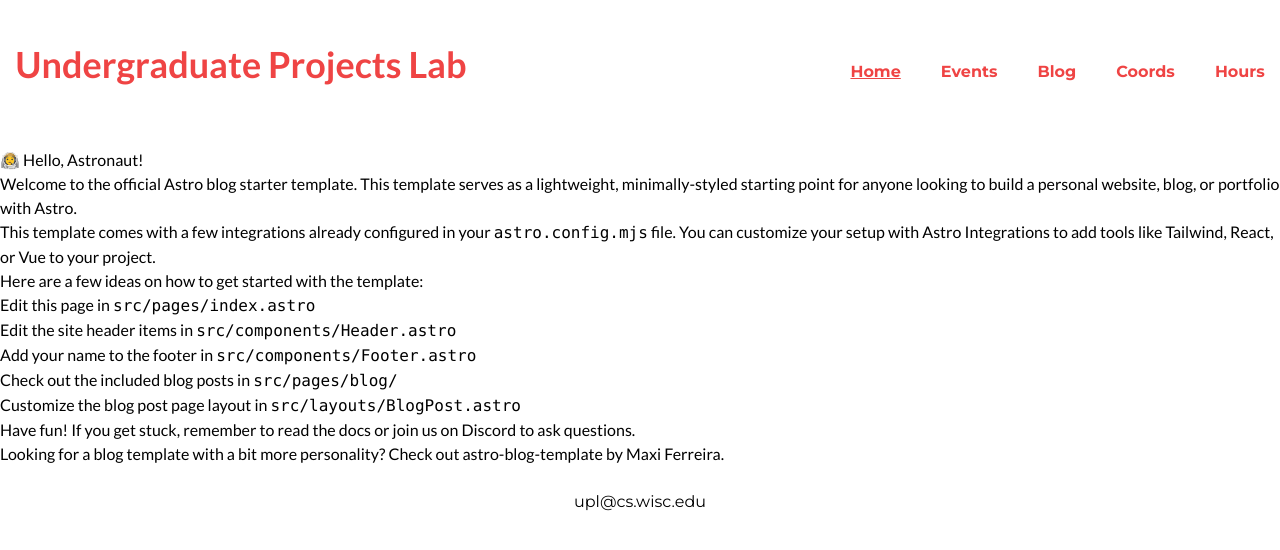
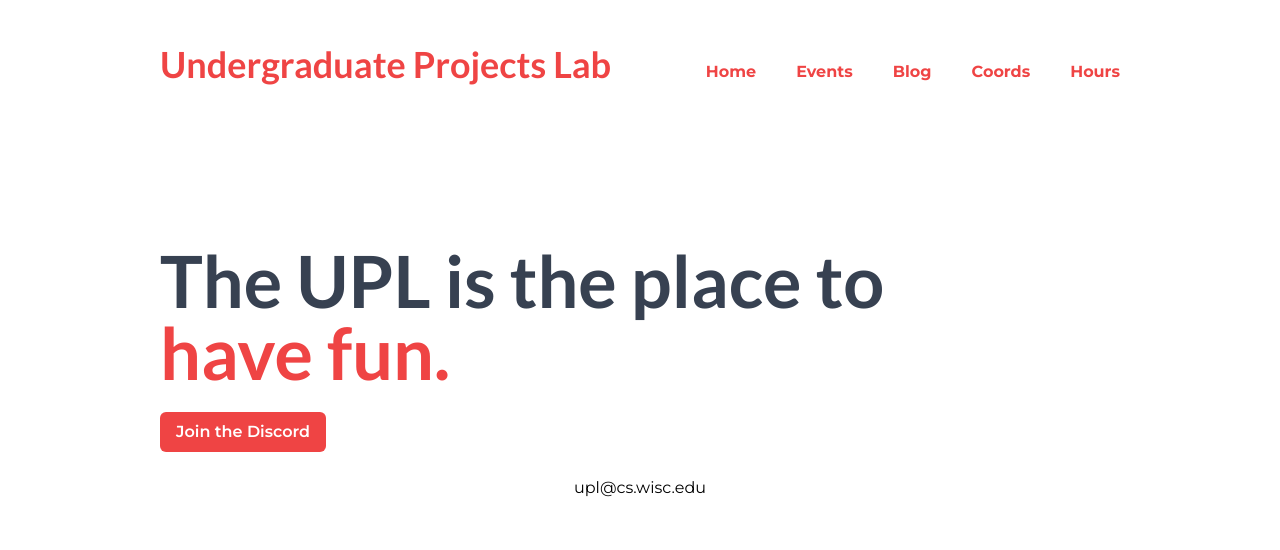
Before and after one commit to UW-UPL/website, an Astro site: page / in a window 1280 px wide. Built offline with nearby package versions, Linux system fonts and the light colour scheme; Astro itself is replaced by a stand-in of ours.

Commit message:
remove chakra, begin index.astro work

```diff
--- a/package.json
+++ b/package.json
@@ -15,7 +15,6 @@
     "@astrojs/rss": "^2.4.0",
     "@astrojs/sitemap": "^1.2.2",
     "@astrojs/tailwind": "^3.1.2",
-    "@chakra-ui/react": "^2.6.1",
     "@emotion/react": "^11.10.8",
     "@emotion/styled": "^11.10.8",
     "@fontsource/lato": "^4.5.10",
--- a/src/components/Header.astro
+++ b/src/components/Header.astro
@@ -29,11 +29,12 @@ const ROUTES: {
 ];
 ---
 
-<div class="text-red-500">
-	<nav class="pt-11 pb-16 flex flex-row space-x-96 justify-center">
+<div class="w-9/12 mx-auto text-red-500">
+	<nav class="pt-11 pb-16 flex flex-row justify-center">
 		<h2 class="text-red-500 text-4xl font-semibold font-lato">
 			<a href="/">Undergraduate Projects Lab</a>
 		</h2>
+		<div class="flex-1" />
 		<div class="flex flex-row items-end space-x-10">
 			{
 				ROUTES.map((e) => (
--- a/src/components/HeaderLink.astro
+++ b/src/components/HeaderLink.astro
@@ -19,6 +19,6 @@ const isActive = href === pathname || href === pathname.replace(/\/$/, '');
 	}
 	a.active {
 		font-weight: bolder;
-		text-decoration: underline;
+		text-decoration: none;
 	}
 </style>
--- a/src/components/blog-post-card.tsx
+++ b/src/components/blog-post-card.tsx
@@ -1,36 +1,36 @@
-import * as React from "react";
-import { Heading, LinkBox, LinkOverlay, Text } from "@chakra-ui/react";
-import { displayDate } from "../common/display-date";
+// import * as React from "react";
+// import { Heading, LinkBox, LinkOverlay, Text } from "@chakra-ui/react";
+// import { displayDate } from "../common/display-date";
 
-export interface IPost {
-  fields: {
-    slug: string;
-  };
-  frontmatter: {
-    date: Date;
-    description: string;
-    title: string;
-  };
-  timeToRead: number;
-}
+// export interface IPost {
+//   fields: {
+//     slug: string;
+//   };
+//   frontmatter: {
+//     date: Date;
+//     description: string;
+//     title: string;
+//   };
+//   timeToRead: number;
+// }
 
-interface BlogPostCardProps {
-  post: IPost;
-}
+// interface BlogPostCardProps {
+//   post: IPost;
+// }
 
-const BlogPostCard: React.FC<BlogPostCardProps> = ({ post }) => {
-  return (
-    <LinkBox mb="12" p="8" bg="red.50" borderRadius="lg" boxShadow="xl">
-      <Heading></Heading>
-      <LinkOverlay href={"/blog" + post.fields.slug}>
-        <Heading mb="1">{post.frontmatter.title}</Heading>
-      </LinkOverlay>
-      <Text mb="2" fontWeight="medium">
-        {displayDate(post.frontmatter.date)} · {post.timeToRead} minute read
-      </Text>
-      <Text>{post.frontmatter.description}</Text>
-    </LinkBox>
-  );
-};
+// const BlogPostCard: React.FC<BlogPostCardProps> = ({ post }) => {
+//   return (
+//     <LinkBox mb="12" p="8" bg="red.50" borderRadius="lg" boxShadow="xl">
+//       <Heading></Heading>
+//       <LinkOverlay href={"/blog" + post.fields.slug}>
+//         <Heading mb="1">{post.frontmatter.title}</Heading>
+//       </LinkOverlay>
+//       <Text mb="2" fontWeight="medium">
+//         {displayDate(post.frontmatter.date)} · {post.timeToRead} minute read
+//       </Text>
+//       <Text>{post.frontmatter.description}</Text>
+//     </LinkBox>
+//   );
+// };
 
-export default BlogPostCard;
+// export default BlogPostCard;
--- a/src/pages/hours.astro
+++ b/src/pages/hours.astro
@@ -73,7 +73,7 @@ if (
             <tr>
               {row.map((d) =>
                 i % 2 == 0 ? (
-                  <td class="text-neutral-600 bg-neutral-200 p-4 px-4 text-start text-lg border-b border-neutral-300">
+                  <td class="text-neutral-600 bg-gray-200 p-4 px-4 text-start text-lg border-b border-neutral-300">
                     {d}
                   </td>
                 ) : (
--- a/src/pages/index.astro
+++ b/src/pages/index.astro
@@ -1,52 +1,18 @@
 ---
-import BaseHead from "../components/BaseHead.astro";
-import Header from "../components/Header.astro";
-import Footer from "../components/Footer.astro";
-import { SITE_TITLE, SITE_DESCRIPTION } from "../consts";
 import Layout from "../components/layout.astro";
 ---
 
 <Layout>
-	<main>
-		<h1>🧑‍🚀 Hello, Astronaut!</h1>
-		<p>
-			Welcome to the official <a href="https://astro.build/">Astro</a> blog starter
-			template. This template serves as a lightweight, minimally-styled starting
-			point for anyone looking to build a personal website, blog, or portfolio with
-			Astro.
-		</p>
-		<p>
-			This template comes with a few integrations already configured in your
-			<code>astro.config.mjs</code> file. You can customize your setup with
-			<a href="https://astro.build/integrations">Astro Integrations</a> to add tools
-			like Tailwind, React, or Vue to your project.
-		</p>
-		<p>Here are a few ideas on how to get started with the template:</p>
-		<ul>
-			<li>Edit this page in <code>src/pages/index.astro</code></li>
-			<li>
-				Edit the site header items in <code>src/components/Header.astro</code>
-			</li>
-			<li>
-				Add your name to the footer in <code>src/components/Footer.astro</code>
-			</li>
-			<li>Check out the included blog posts in <code>src/pages/blog/</code></li>
-			<li>
-				Customize the blog post page layout in <code
-					>src/layouts/BlogPost.astro</code>
-			</li>
-		</ul>
-		<p>
-			Have fun! If you get stuck, remember to <a
-				href="https://docs.astro.build/"
-				>read the docs
-			</a> or <a href="https://astro.build/chat">join us on Discord</a> to ask questions.
-		</p>
-		<p>
-			Looking for a blog template with a bit more personality? Check out <a
-				href="https://github.com/Charca/astro-blog-template"
-				>astro-blog-template
-			</a> by <a href="https://twitter.com/Charca">Maxi Ferreira</a>.
-		</p>
-	</main>
+  <div class="mx-auto space-x-96">
+    <div class="w-9/12 mx-auto flex flex-col font-bold content-start space-y-6">
+      <div>
+        <h1 class="text-7xl pt-24 text-gray-700">The UPL is the place to</h1>
+        <h1 class="text-7xl text-red-500">have fun.</h1>
+      </div>
+      <button
+        class="w-fit bg-red-500 text-white font-sans font-semibold py-2 px-4 rounded-md"
+        >Join the Discord</button
+      >
+    </div>
+  </div>
 </Layout>
```
Also changed, not shown: 1 other file.
